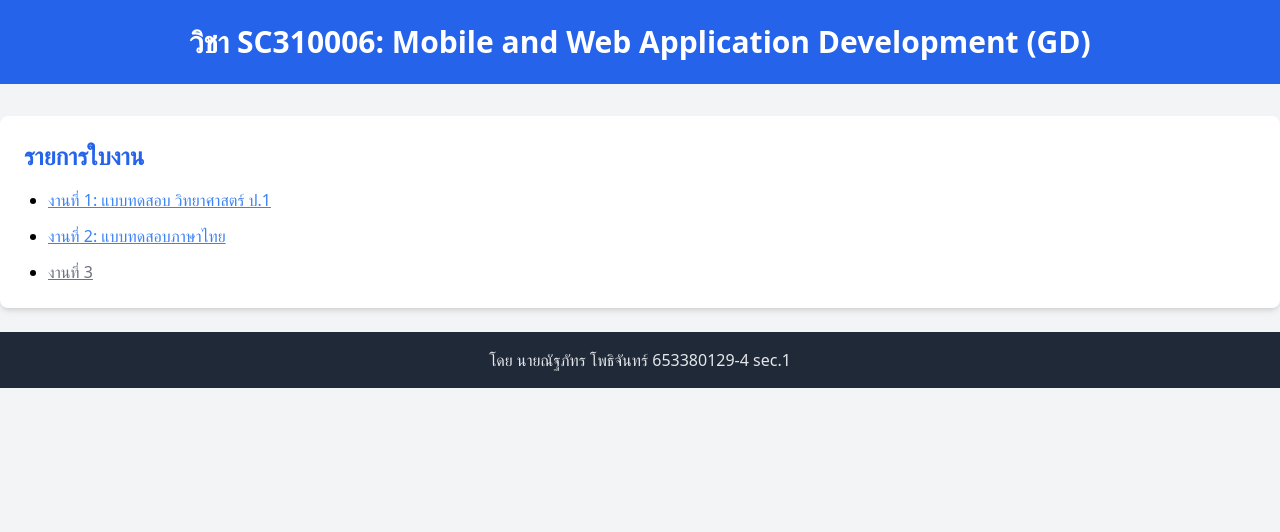
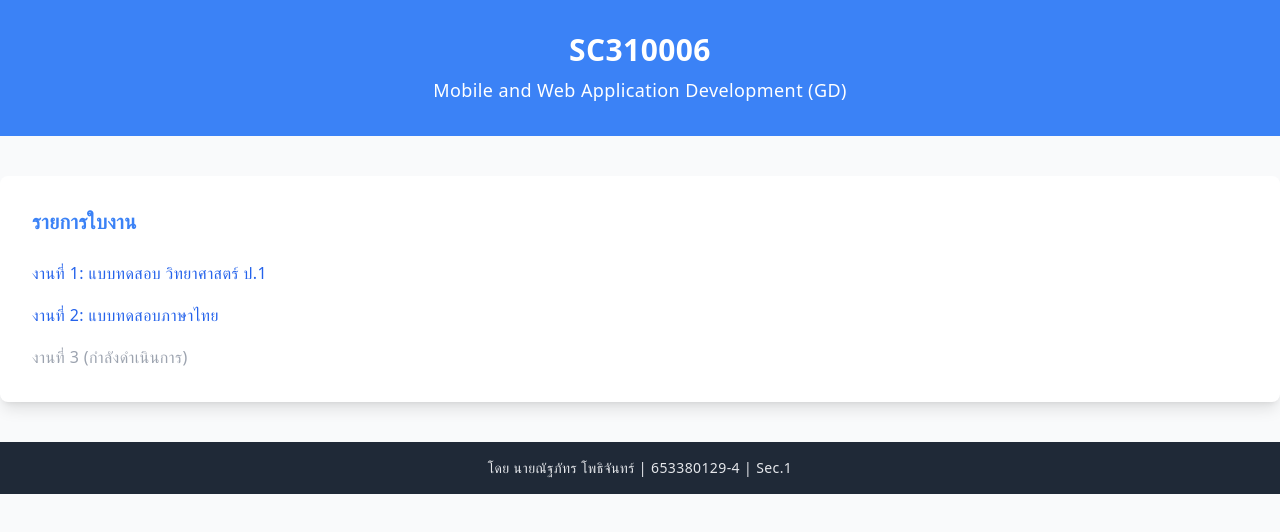
Before and after one commit to Nattapat1234/mobile_and_web2024, a plain HTML site: page index.html in a window 1280 px wide. Drawn offline with nearby package versions, Linux system fonts and the light colour scheme.

Commit message:
edit index.html

```diff
--- a/index.html
+++ b/index.html
@@ -6,41 +6,44 @@
     <title>SC310006: Mobile and Web Application Development</title>
     <script src="https://cdn.tailwindcss.com"></script>
 </head>
-<body class="bg-gray-100 font-sans leading-normal tracking-normal">
+<body class="bg-gray-50 font-sans leading-relaxed tracking-wide text-gray-700">
+
     <!-- Header Section -->
-    <header class="bg-blue-600 text-white py-6">
+    <header class="bg-blue-500 text-white py-8">
         <div class="container mx-auto text-center">
-            <h1 class="text-3xl font-bold">วิชา SC310006: Mobile and Web Application Development (GD)</h1>
+            <h1 class="text-3xl font-extrabold">SC310006</h1>
+            <p class="text-lg mt-2">Mobile and Web Application Development (GD)</p>
         </div>
     </header>
 
     <!-- Content Section -->
-    <main class="container mx-auto mt-8 p-6 bg-white shadow-md rounded-lg">
-        <h2 class="text-2xl font-semibold mb-4 text-blue-600">รายการใบงาน</h2>
-        <ul class="list-disc pl-6 space-y-3">
+    <main class="container mx-auto mt-10 p-8 bg-white shadow-lg rounded-lg">
+        <h2 class="text-xl font-semibold mb-6 text-blue-500">รายการใบงาน</h2>
+        <ul class="list-inside space-y-4">
             <li>
-                <a href="work1/work1.html" class="text-blue-500 hover:text-blue-700 font-medium underline">
+                <a href="work1/work1.html" class="text-blue-600 hover:text-blue-700 hover:underline font-medium">
                     งานที่ 1: แบบทดสอบ วิทยาศาสตร์ ป.1
                 </a>
             </li>
             <li>
-                <a href="work2/work2.html" class="text-blue-500 hover:text-blue-700 font-medium underline">
+                <a href="work2/work2.html" class="text-blue-600 hover:text-blue-700 hover:underline font-medium">
                     งานที่ 2: แบบทดสอบภาษาไทย
                 </a>
             </li>
             <li>
-                <a href="#" class="text-gray-500 hover:text-gray-700 font-medium underline">
-                    งานที่ 3
+                <a href="#" class="text-gray-400 hover:text-gray-600 hover:underline font-medium">
+                    งานที่ 3 (กำลังดำเนินการ)
                 </a>
             </li>
         </ul>
     </main>
 
     <!-- Footer Section -->
-    <footer class="bg-gray-800 text-gray-200 py-4 mt-6">
+    <footer class="bg-gray-800 text-gray-200 py-4 mt-10">
         <div class="container mx-auto text-center">
-            <p>โดย นายณัฐภัทร โพธิจันทร์ 653380129-4 sec.1</p>
+            <p class="text-sm">โดย นายณัฐภัทร โพธิจันทร์ | 653380129-4 | Sec.1</p>
         </div>
     </footer>
+
 </body>
 </html>
```
